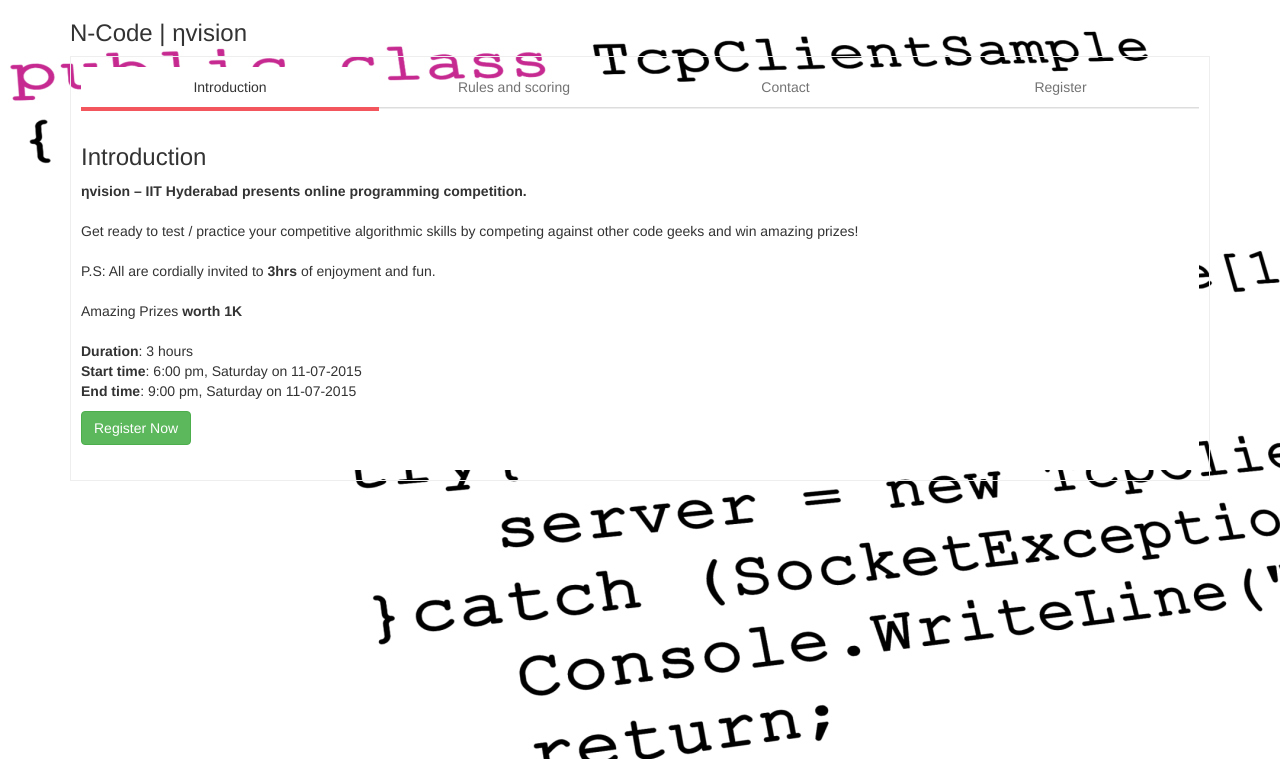
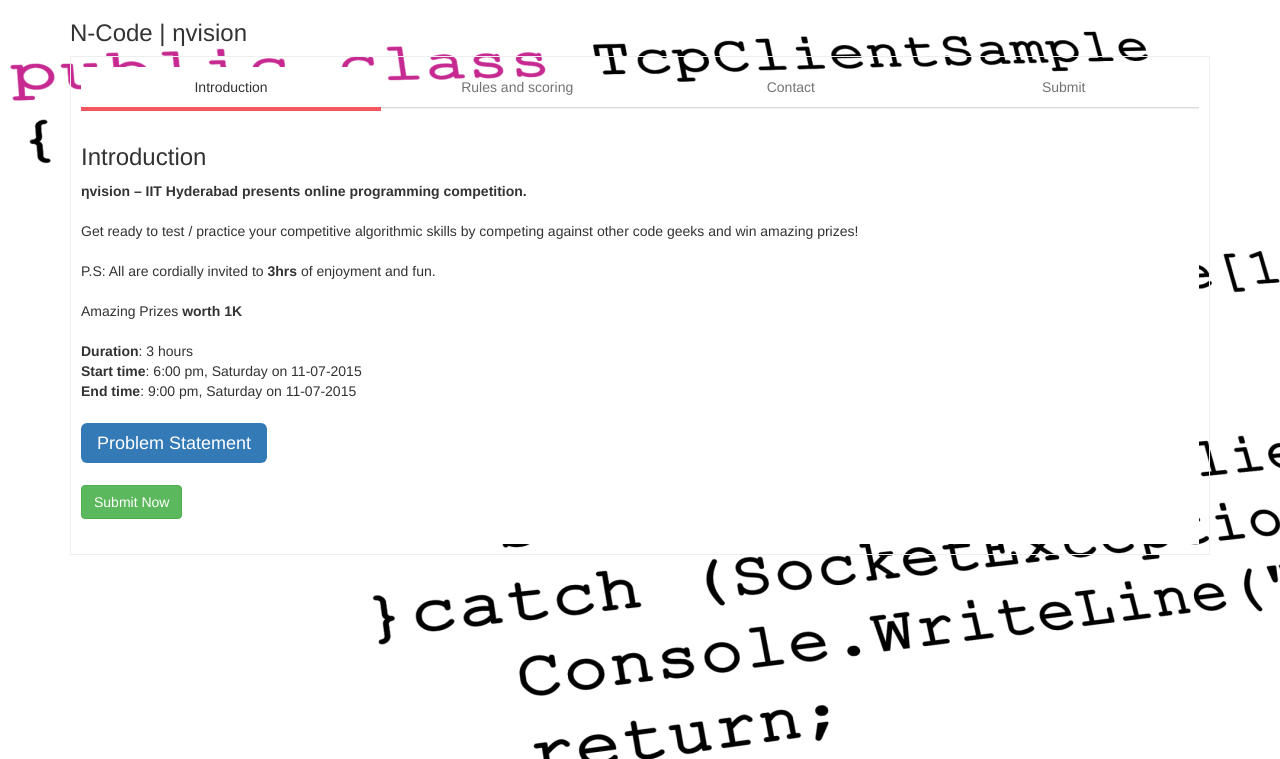
Before and after one commit to Gouthamve/ncode, a Node server app: page / in a window 1280 px wide. Shown: the top 759 px of the page. Run offline with Node 20, Linux system fonts and the light colour scheme; some libraries are stand-ins or nearby versions.

Commit message:
Added problem statement
Signed-off-by: Gouthamve <cs14btech11014@iith.ac.in>

```diff
--- a/routes/index.js
+++ b/routes/index.js
@@ -9,7 +9,10 @@ var mongoose = require('mongoose');
 router.get('/', function(req, res, next) {
   res.render('index', {
     title: 'Nvision | N-Code',
-    user: req.user
+    user: {
+      nvisionId: "nvision150301",
+      name: "Goutham Veeramachaneni"
+    }
   });
 });
 
--- a/views/index.hbs
+++ b/views/index.hbs
@@ -56,6 +56,13 @@ Licensed under MIT
                 <strong>End time</strong>: 9:00 pm, Saturday on 11-07-2015
               </p>
               {{#if user}}
+              <br>
+                <p>
+                  <a class="btn-lg btn-primary" href="problemstatements.pdf" target="_blank">
+                    Problem Statement
+                  </a>
+                </p>
+                <br>
                 <p>
                   <a class="btn btn-success" data-toggle="tab" onclick="registerTab()">
   									Submit Now
@@ -93,6 +100,14 @@ Licensed under MIT
                 </ul>
               </p>
               {{#if user}}
+              <br>
+              <br>
+                <p>
+                  <a class="btn-lg btn-primary" href="problemstatements.pdf" target="_blank">
+                    Problem Statement
+                  </a>
+                </p>
+                <br>
                 <p>
                   <a class="btn btn-success" data-toggle="tab" onclick="registerTab()">
   									Submit Now
@@ -135,6 +150,14 @@ Licensed under MIT
                 </div>
               </p>
               {{#if user}}
+              <br>
+              <br>
+                <p>
+                  <a class="btn-lg btn-primary" href="problemstatements.pdf" target="_blank">
+                    Problem Statement
+                  </a>
+                </p>
+                <br>
                 <p>
                   <a class="btn btn-success" data-toggle="tab" onclick="registerTab()">
   									Submit Now
@@ -163,7 +186,22 @@ Licensed under MIT
               <p>
                 Your ηvisionId: {{user.nvisionId}}
               </p>
-              {{/if}} {{else}}
+              {{/if}}
+
+              Please send an email to <strong>ee13b1041@iith.ac.in</strong> AND <strong>cs13b1017@iith.ac.in</strong> with the solution file.
+              <br>
+              <br>
+              Please make sure you have the SUBJECT as <strong>"ncode: {{user.nvisionId}}"</strong> and have information on how to run the code in the body
+              <br>
+              <br>
+              For Gmail: <a href="https://mail.google.com/mail/u/0/?su=ncode: {{user.nvisionId}}&view=cm&fs=1&tf=1&to=ee13b1041@iith.ac.in,cs13b1017@iith.ac.in&body=How to run the code">Click Here</a>
+              <br><br><br>
+                <p>
+                  <a class="btn-lg btn-primary" href="problemstatements.pdf" target="_blank">
+                    Problem Statement
+                  </a>
+                </p>
+              {{else}}
               <h3>
 								Register
 							</h3>
```
Also changed, not shown: 1 other file.
